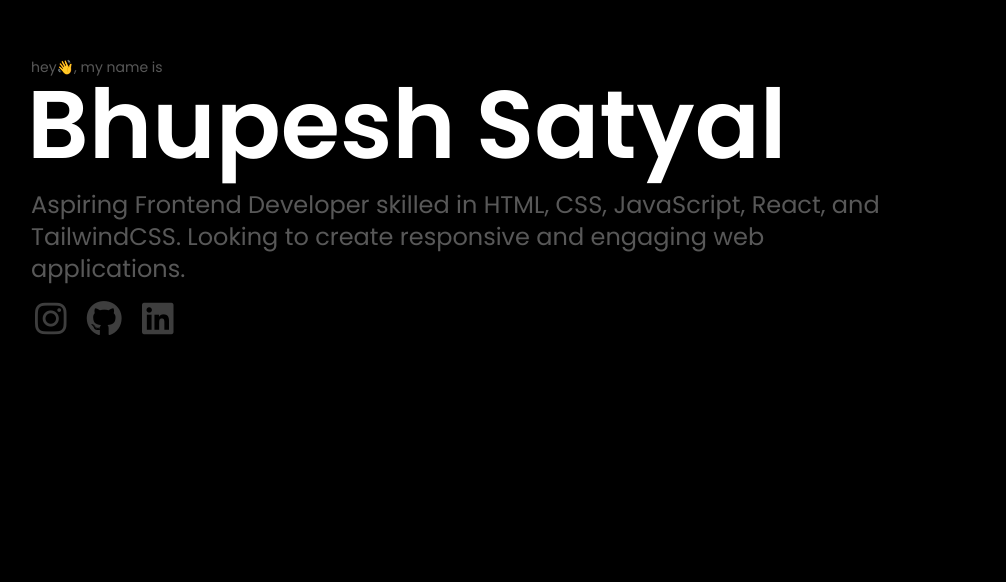
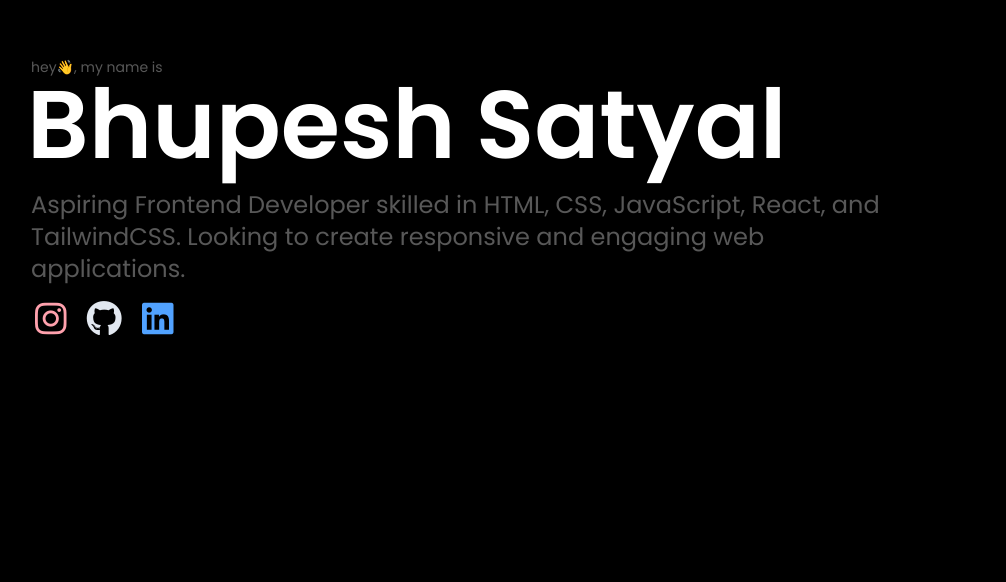
Before and after one commit to Satyal01/portfolio, a plain HTML site: page index.html in a window 1280 px wide. Shown: the part 163-745 px from the top of the page, without its empty margins (113-1119 px from the left). Drawn offline with nearby package versions, Linux system fonts and the light colour scheme.

Commit message:
css changes

```diff
--- a/index.html
+++ b/index.html
@@ -54,19 +54,19 @@
           <a
             href="https://www.instagram.com/ankit.satyal_/"
             target="_blank"
-            class="text-rose-400 md:text-[#3E3E3E] md:hover:text-rose-300"
+            class="text-rose-400 md:text-rose-300 "
             ><i class="fa-brands fa-instagram text-4xl" size="10rem"></i
           ></a>
           <a
             href="https://github.com/Satyal01"
             target="_blank"
-            class="text-slate-200 ml-4 md:text-[#3E3E3E] md:hover:text-slate-200"
+            class="text-slate-200 ml-4 md:text-slate-200"
             ><i class="fa-brands fa-github text-4xl"></i
           ></a>
           <a
             href="https://www.linkedin.com/in/bhupesh-satyal-46b1a32b5/"
             target="_blank"
-            class="text-blue-400 ml-4 md:text-[#3E3E3E] md:hover:text-blue-400"
+            class="text-blue-400 ml-4 md:text-blue-400"
             ><i class="fa-brands fa-linkedin text-4xl"></i
           ></a>
         </div>
```
